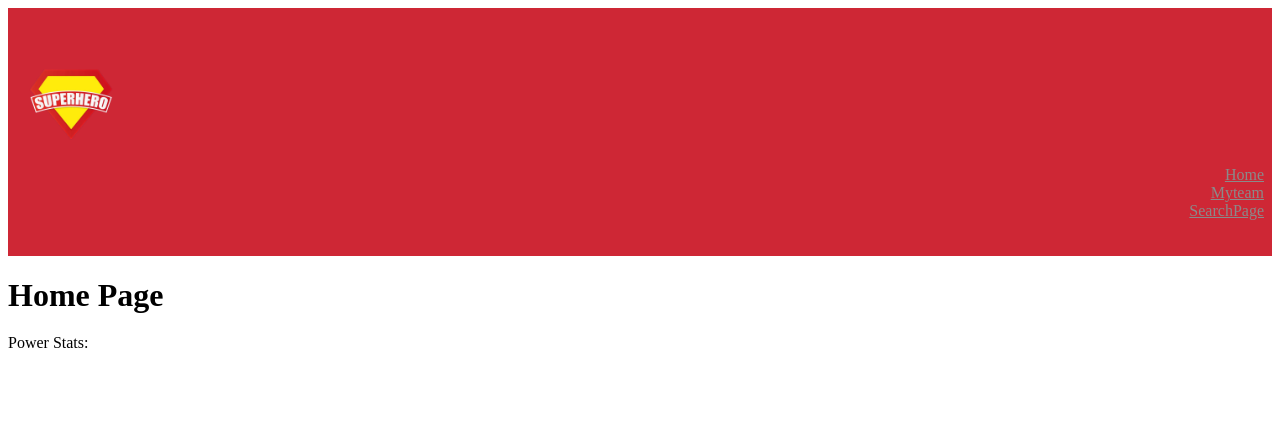
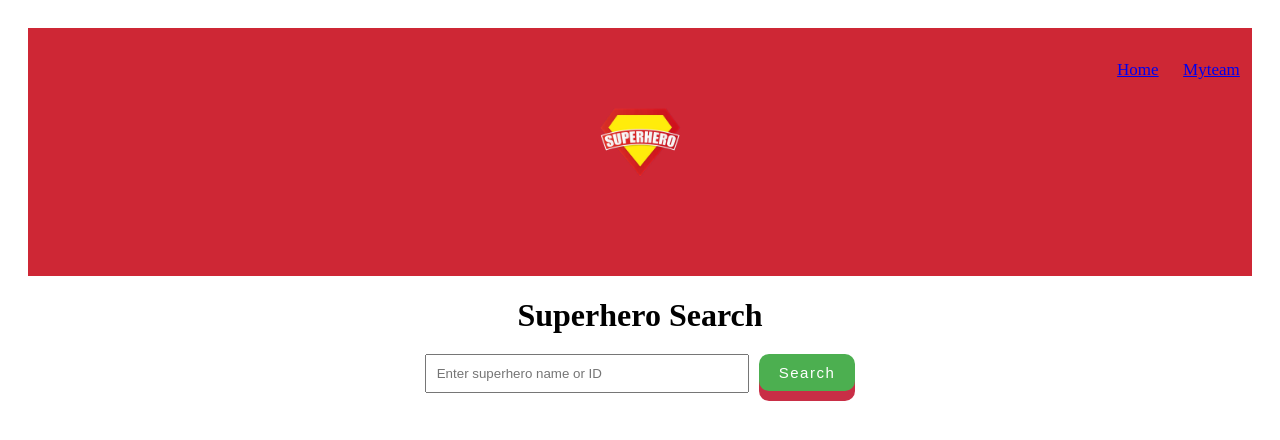
Before and after one commit to FrancescaAdu/superheroApp, a React (Vite) app in the folder superheroApp/: page / in a window 1280 px wide. Shown: the top 440 px of the page. Built offline with nearby package versions, Linux system fonts and the light colour scheme.

Commit message:
final commit to deploy

```diff
--- a/superheroApp/index.html
+++ b/superheroApp/index.html
@@ -4,10 +4,13 @@
     <meta charset="UTF-8" />
     <link rel="icon" type="image/svg+xml" href="/vite.svg" />
     <meta name="viewport" content="width=device-width, initial-scale=1.0" />
+    <style>
+      @import url("https://fonts.googleapis.com/css2?family=Bangers&display=swap");
+    </style>
+    <script type="module" src="/src/main.jsx" defer></script>
     <title>Vite + React</title>
   </head>
   <body>
     <div id="root"></div>
-    <script type="module" src="/src/main.jsx"></script>
   </body>
 </html>
--- a/superheroApp/src/App.css
+++ b/superheroApp/src/App.css
@@ -3,36 +3,38 @@
   min-height: 12.5rem;
   padding: 2rem 0 1rem;
 }
+.top-nav {
+  text-align: right;
+  padding: 0px 0px 0px;
+  text-decoration: none;
+  font-size: 17px;
+}
 
 nav .navbar-items {
-  color: hsl(0deg, 0%, 54%);
-  display: flex;
-  flex-direction: row;
-  gap: 1rem;
-  margin: 0 0.5rem;
-  max-height: 100px;
-  overflow-y: auto;
-  justify-content: flex-end;
+  margin: 1%;
 }
+
 nav .navbar-items-active {
-  color: hsl(0deg, 0%, 98%);
   display: flex;
   transition: color 600ms ease-in-out;
 }
+
 .logo {
   max-width: 50%;
   width: 10%;
   height: 10%;
   display: flex;
+  justify-content: center;
+  margin: 0 auto;
 }
-.App {
+
+body {
   text-align: center;
   padding: 20px;
 }
 
 h1 {
   margin-bottom: 20px;
-  font-family: "Bangers", cursive;
 }
 
 .search-container {
@@ -77,3 +79,27 @@ h1 {
 .card img {
   width: 100%;
 }
+
+button {
+  padding: 17px 40px;
+  border-radius: 10px;
+  border: 0;
+  background-color: rgb(255, 56, 86);
+  letter-spacing: 1.5px;
+  font-size: 15px;
+  transition: all 0.3s ease;
+  box-shadow: rgb(201, 46, 70) 0px 10px 0px 0px;
+  color: hsl(0, 0%, 100%);
+}
+
+button:hover {
+  box-shadow: rgb(201, 46, 70) 0px 7px 0px 0px;
+}
+
+button:active {
+  background-color: rgb(255, 56, 86);
+  /*50, 168, 80*/
+  box-shadow: rgb(201, 46, 70) 0px 0px 0px 0px;
+  transform: translateY(5px);
+  transition: 200ms;
+}
--- a/superheroApp/src/components/Header/index.jsx
+++ b/superheroApp/src/components/Header/index.jsx
@@ -6,18 +6,15 @@ const Header = () => {
   return (
     <>
       <header className="content-header">
-        <img className="logo" src={reactLogo} alt="SuperHero Logo" />
-        <nav>
+        <nav className="top-nav">
           <NavLink className="navbar-items" to="/">
             Home
           </NavLink>
           <NavLink className="navbar-items" to="/MyTeam">
             Myteam
           </NavLink>
-          <NavLink className="navbar-items" to="/HeroSearch">
-            SearchPage
-          </NavLink>
         </nav>
+        <img className="logo" src={reactLogo} alt="SuperHero Logo" />
       </header>
       <Outlet />
     </>
--- a/superheroApp/src/pages/HeroPage/index.jsx
+++ b/superheroApp/src/pages/HeroPage/index.jsx
@@ -1,8 +1,8 @@
 import React, { useState } from "react";
 
-function HeroPage() {
+const HeroPage = ({ addToTeam }) => {
   const [searchQuery, setSearchQuery] = useState("");
-  const [superheroData, setSuperheroData] = useState(null);
+  const [superheroData, setSuperheroData] = useState([]);
   const [error, setError] = useState("");
 
   const handleChange = (e) => {
@@ -12,7 +12,7 @@ function HeroPage() {
   const handleSearch = () => {
     if (searchQuery.trim() === "") {
       setError("Please enter a superhero name or ID");
-      setSuperheroData(null);
+      setSuperheroData([]);
       return;
     }
 
@@ -25,19 +25,25 @@ function HeroPage() {
           setSuperheroData(data.results);
           setError("");
         } else {
-          setSuperheroData(null);
+          setSuperheroData([]);
           setError("Superhero not found");
         }
       })
       .catch((error) => {
         console.error(error);
         setError("Error occurred while fetching data");
-        setSuperheroData(null);
+        setSuperheroData([]);
       });
   };
 
+  const handleAddToTeam = (superhero) => {
+    addToTeam(superhero);
+    setSuperheroData([]);
+    setSearchQuery("");
+  };
+
   return (
-    <div className="App">
+    <div className="HeroPage">
       <h1>Superhero Search</h1>
       <div className="search-container">
         <input
@@ -50,8 +56,7 @@ function HeroPage() {
       </div>
       {error && <p className="error">{error}</p>}
       <div className="cards-container">
-        {superheroData &&
-          superheroData.map((superhero) => (
+        {superheroData.map((superhero) => (
           <div className="card" key={superhero.id}>
             <h2>{superhero.name}</h2>
             <img src={superhero.image.url} alt={superhero.name} />
@@ -66,11 +71,14 @@ function HeroPage() {
                 </li>
               ))}
             </ul>
+            <button onClick={() => handleAddToTeam(superhero)}>
+              Add to Team
+            </button>
           </div>
         ))}
       </div>
     </div>
   );
-}
+};
 
 export default HeroPage;
--- a/superheroApp/src/pages/HomePage/index.jsx
+++ b/superheroApp/src/pages/HomePage/index.jsx
@@ -1,11 +1,10 @@
 import React from "react";
-import { HeroCard, HeroFilter } from "../../components";
+import HeroPage from "../HeroPage";
 
 const HomePage = () => {
   return (
     <main>
-      <h1>Home Page</h1>
-      <HeroCard />
+      <HeroPage />
     </main>
   );
 };
--- a/superheroApp/src/pages/MyTeam/index.jsx
+++ b/superheroApp/src/pages/MyTeam/index.jsx
@@ -1,9 +1,35 @@
-import React from "react";
+import React, { useState } from "react";
 
 const MyTeam = () => {
+  const [team, setTeam] = useState([]);
+
+  const addToTeam = (superhero) => {
+    setTeam((prevTeam) => [...prevTeam, superhero]);
+  };
+
+  const removeFromTeam = (superheroId) => {
+    setTeam((prevTeam) =>
+      prevTeam.filter((superhero) => superhero.id !== superheroId)
+    );
+  };
+
   return (
     <main>
-      <h1> TEAMS Page </h1>
+      <h1>My Team</h1>
+      {team.length === 0 ? (
+        <p>No superheroes in the team yet.</p>
+      ) : (
+        <ul>
+          {team.map((superhero) => (
+            <li key={superhero.id}>
+              {superhero.name}
+              <button onClick={() => removeFromTeam(superhero.id)}>
+                Remove
+              </button>
+            </li>
+          ))}
+        </ul>
+      )}
     </main>
   );
 };
```
Lines whose indentation alone changed are shown as unchanged.
